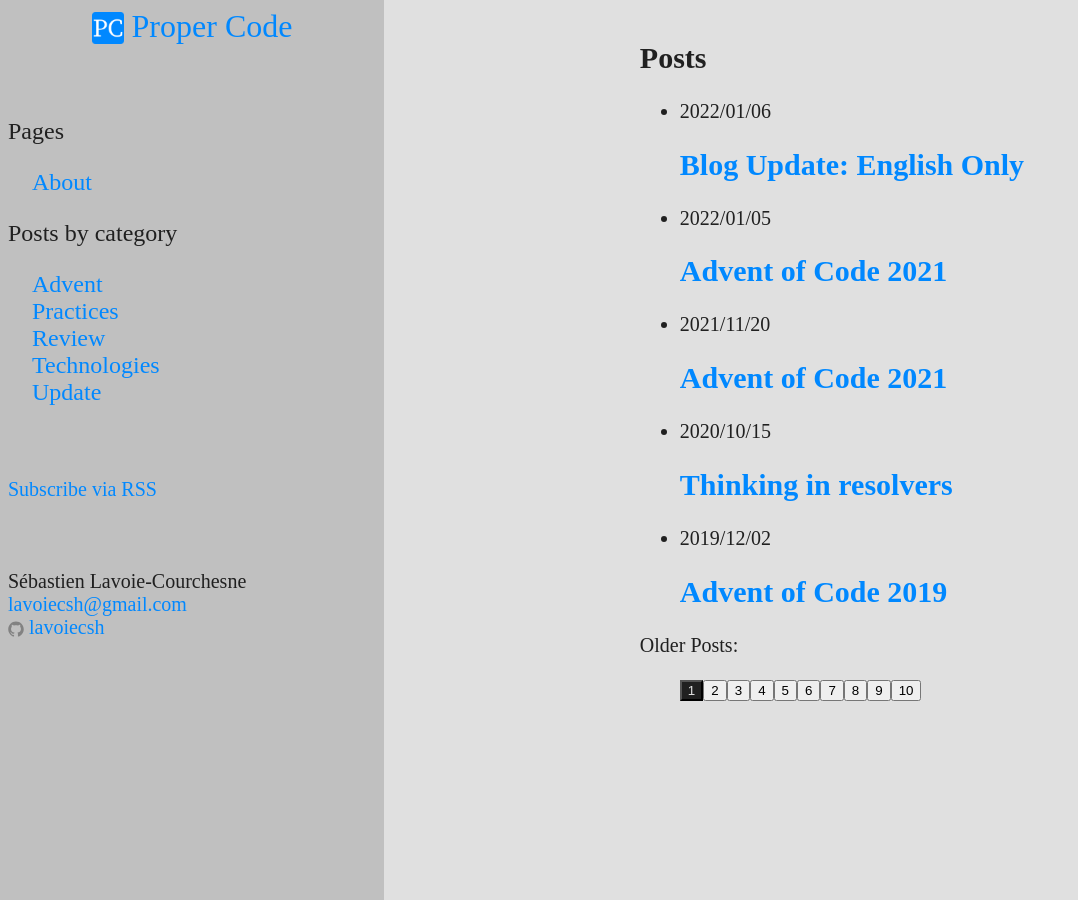
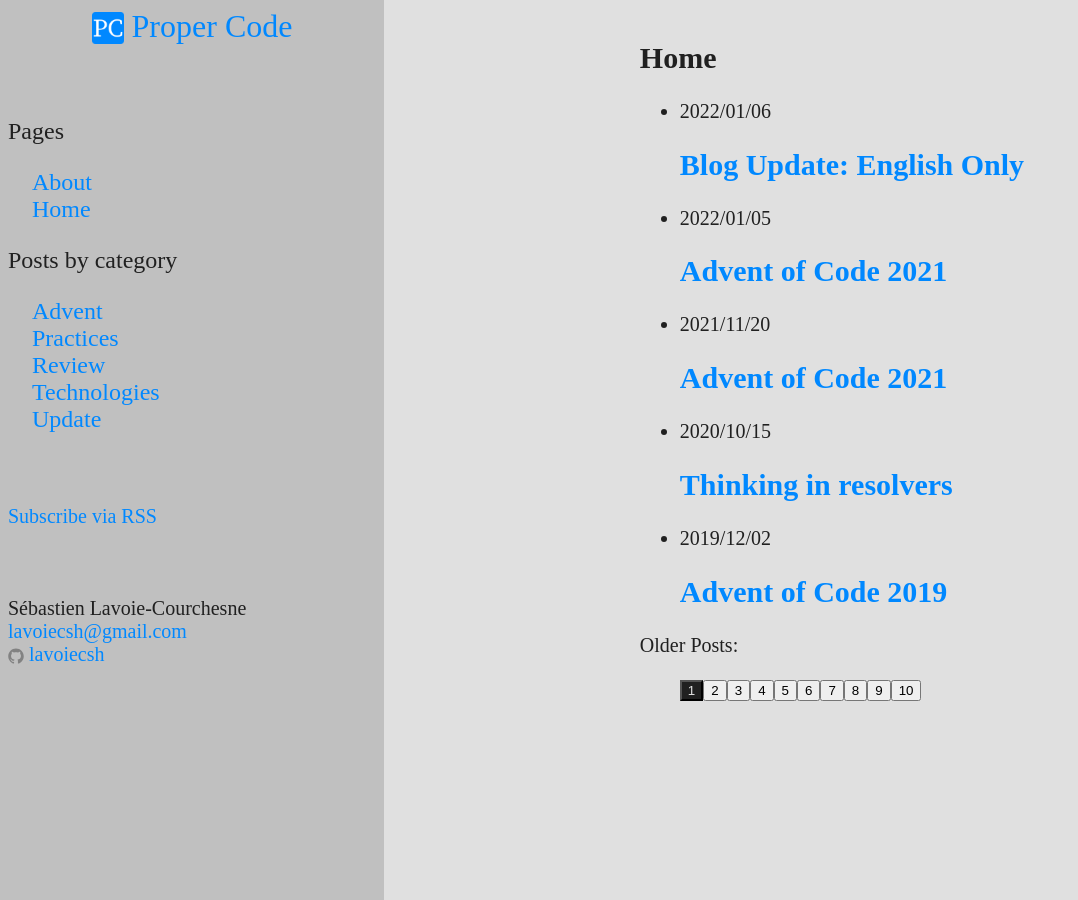
Before and after one commit to lavoiecsh/lavoiecsh.github.io, a Jekyll site: the page built from index.html, in a window 1280 px wide. Shown: the whole page, without its empty margins (0-1078 px from the left). Built offline with Jekyll 4.4.1, drawn with Linux system fonts in a browser that asks for light colours.

```diff
--- a/_layouts/default.html
+++ b/_layouts/default.html
@@ -32,8 +32,7 @@
         <nav class="site-nav">
             <p class="pages">Pages</p>
             <ul class="pages">
-                {% assign pages = site.pages | where_exp: "p", "p.path != 'index.html'" %}
-                {% for p in pages %}
+                {% for p in site.pages %}
                 <li>
                     <a class="page-link" href="{{ p.url | prepend: site.baseurl }}">{{ p.title }}</a>
                 </li>
--- a/index.html
+++ b/index.html
@@ -1,6 +1,6 @@
 ---
 layout: page
-title: Posts
+title: Home
 ---
 {% assign posts = site.posts %}
 <ul class="post-list">
```
Also changed, not shown: about.md (+3 -1 lines).
